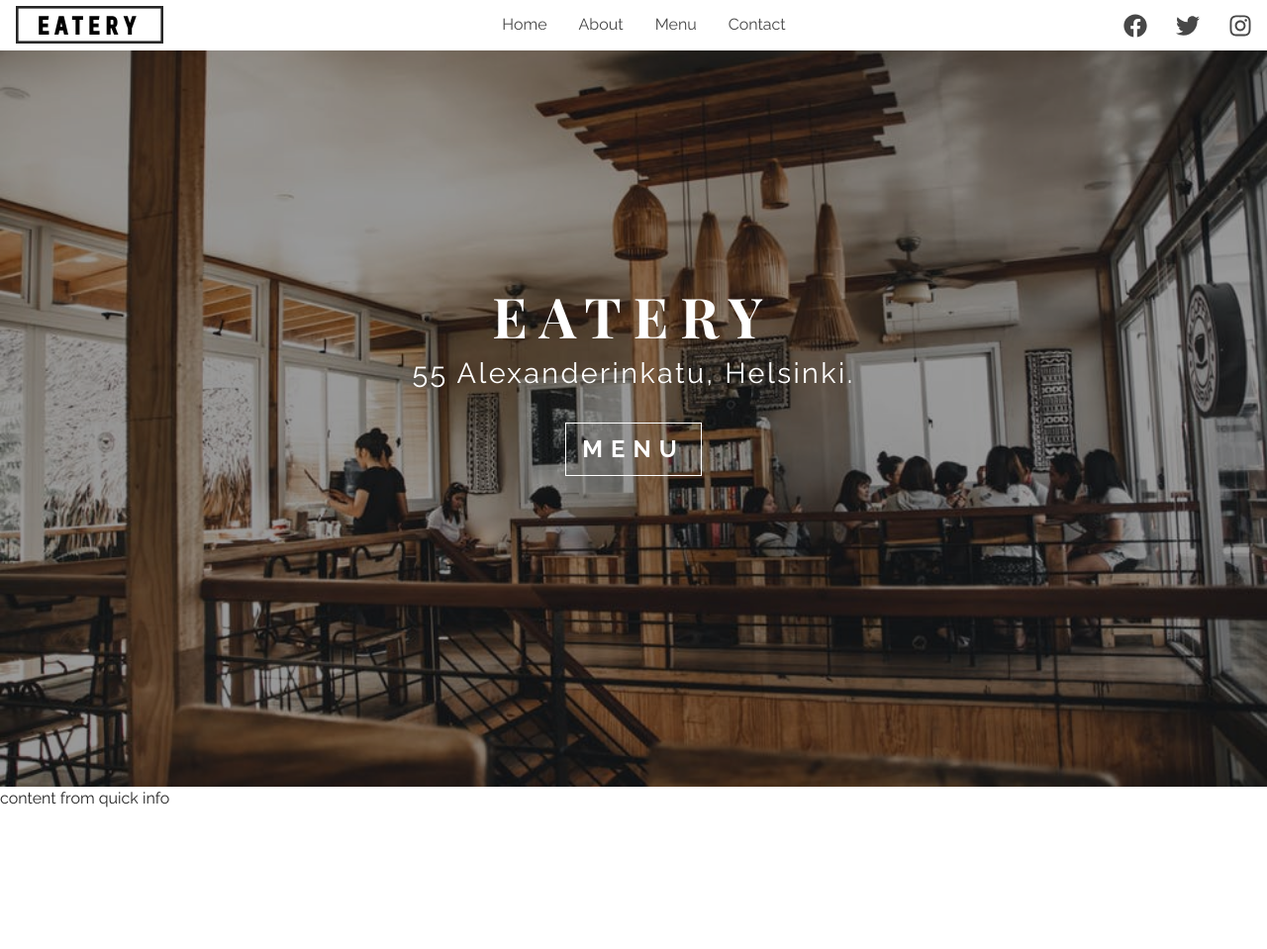
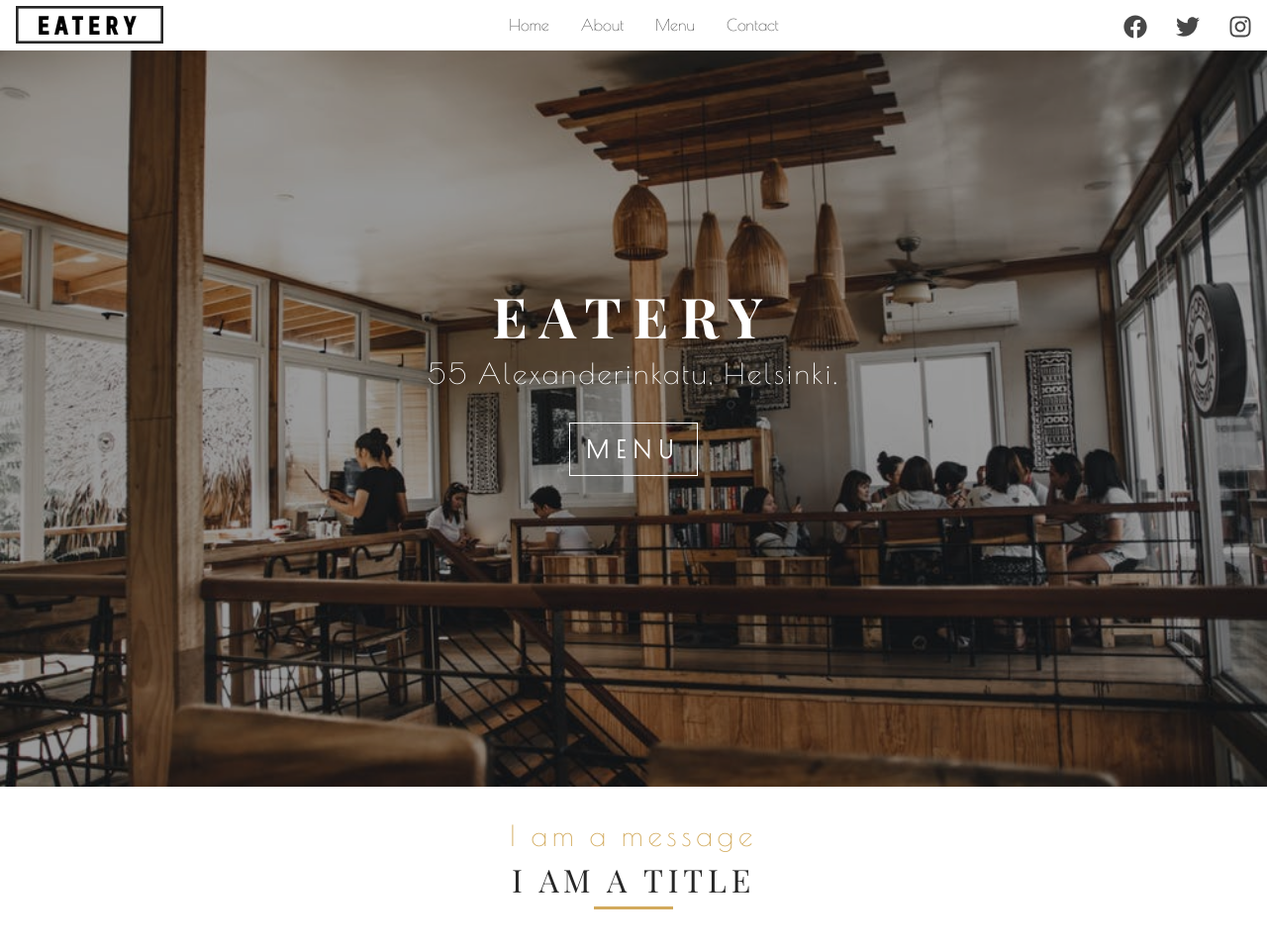
Before and after one commit to DundarKoray/Gatsby__Contentful__Bootstrap__Project__Restaurant, a Gatsby site: page / in a window 1280 px wide. Shown: the whole page at 99% size. Before the commit the page ends 819 px from the top, so only its background shows below. Built offline with nearby package versions, Linux system fonts and the light colour scheme; Gatsby itself is replaced by a stand-in of ours.

Commit message:
created banner, section, title and quickinfo components

```diff
--- a/src/components/HomePageComponents/QuickInfo.js
+++ b/src/components/HomePageComponents/QuickInfo.js
@@ -1,11 +1,13 @@
 import React, { Component } from 'react';
+import Section from '../globals/section/section'
+import Title from '../globals/title/title'
 
 class QuickInfo extends Component {
     render() {
         return (
-            <div>
-                content from quick info
-            </div>
+            <Section>
+                <Title message="I am a message" title="I am a title" />
+            </Section>
         );
     }
 }
--- a/src/components/globals/banner/Banner.js
+++ b/src/components/globals/banner/Banner.js
@@ -4,8 +4,8 @@ import './banner.css'
 const Banner = ({title, subtitle, children}) => {
     return (
         <div className="banner-wrapper">
-            <h1 className="title">{title}</h1>
-            <h1 className="subtitle">{subtitle}</h1>
+            <h1 className="banner-title">{title}</h1>
+            <h1 className="banner-subtitle">{subtitle}</h1>
             {children}
         </div>
     );
--- a/src/components/globals/banner/banner.css
+++ b/src/components/globals/banner/banner.css
@@ -3,16 +3,17 @@
     text-align: center;
 }
 
-.title {
+.banner-title {
     color: var(--mainWhite);
     font-size: 3.5rem;
     text-transform: uppercase;
     letter-spacing: 0.75rem;
     font-weight: 600;
     font-family: 'Playfair Display', 'sans';
+
 }
 
-.subtitle {
+.banner-subtitle {
     color: var(--mainWhite);
     letter-spacing: 0.15rem;
     font-size: 1.8rem;
--- /dev/null
+++ b/src/components/globals/section/section.css
@@ -0,0 +1,5 @@
+section {
+    padding: 2rem 0;
+    width: 90vw;
+    margin: 0 auto;
+}
--- /dev/null
+++ b/src/components/globals/section/section.js
@@ -0,0 +1,13 @@
+import React from 'react';
+import './section.css'
+
+
+const Section = ({children}) => {
+    return (
+        <section>
+            {children}
+        </section>
+    );
+};
+
+export default Section;
--- /dev/null
+++ b/src/components/globals/title/title.css
@@ -0,0 +1,25 @@
+.title-wrapper {
+    text-align: center;
+}
+
+.title-message {
+    /* font-family: 'Raleway', sans-serif; */
+    font-family: 'Poiret One', sans-serif;
+    letter-spacing: .3rem;
+    font-size: 1.8rem;
+    color: var(--mainYellow);
+}
+
+.title {
+    font-family: 'Playfair Display', serif;
+    letter-spacing: .3rem;
+    font-size: 2rem;
+    text-transform: uppercase;
+}
+
+.title-underline {
+    width: 5rem;
+    height: .2rem;
+    background: var(--mainYellow);
+    margin: 0.5rem auto;
+}
--- /dev/null
+++ b/src/components/globals/title/title.js
@@ -0,0 +1,19 @@
+import React from 'react';
+import './title.css'
+
+const Title = ({title, message}) => {
+    return (
+        <div className="title-wrapper">
+            <h3 className="title-message">{message}</h3>
+            <h1 className="title">{title}</h1>
+            <div className="title-underline"></div>
+        </div>
+    );
+};
+
+Title.defaultProps = {
+    message: 'default message',
+    title: 'default title',
+}
+
+export default Title;
--- a/src/components/layout.css
+++ b/src/components/layout.css
@@ -1,5 +1,6 @@
 @import url("https://fonts.googleapis.com/css?family=Playfair+Display:400,700&display=swap");
 @import url("https://fonts.googleapis.com/css?family=Raleway:400,700&display=swap");
+@import url('https://fonts.googleapis.com/css?family=Poiret+One&display=swap');
 
 *{
   margin: 0;
@@ -17,7 +18,8 @@
 }
 
 body {
-  font-family: 'Raleway', sans-serif !important;
+  /* font-family: 'Raleway', sans-serif !important; */
+  font-family: 'Poiret One', sans-serif !important;
   color: var(--mainBlack);
   background: var(--mainWhite);
 }
```
